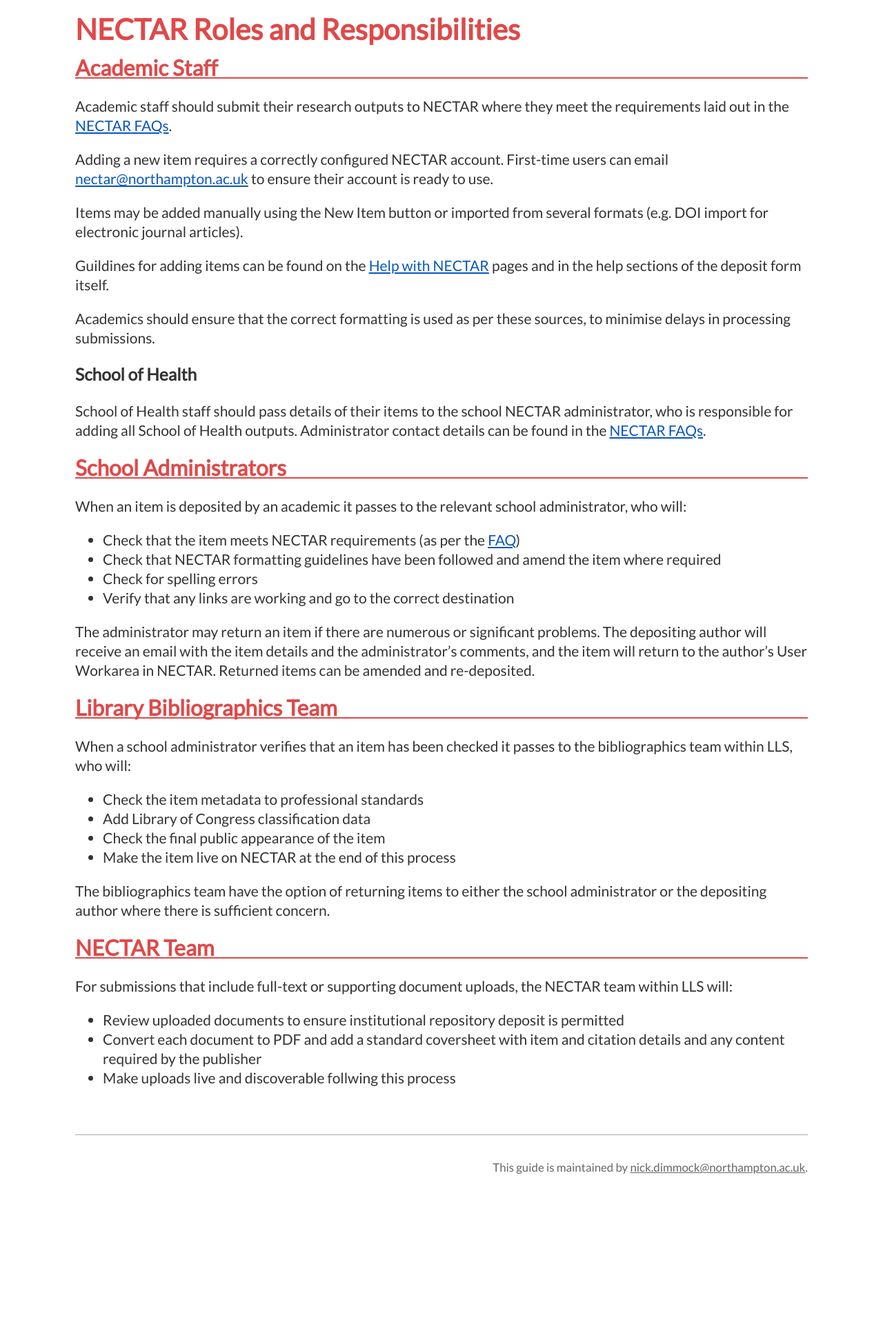
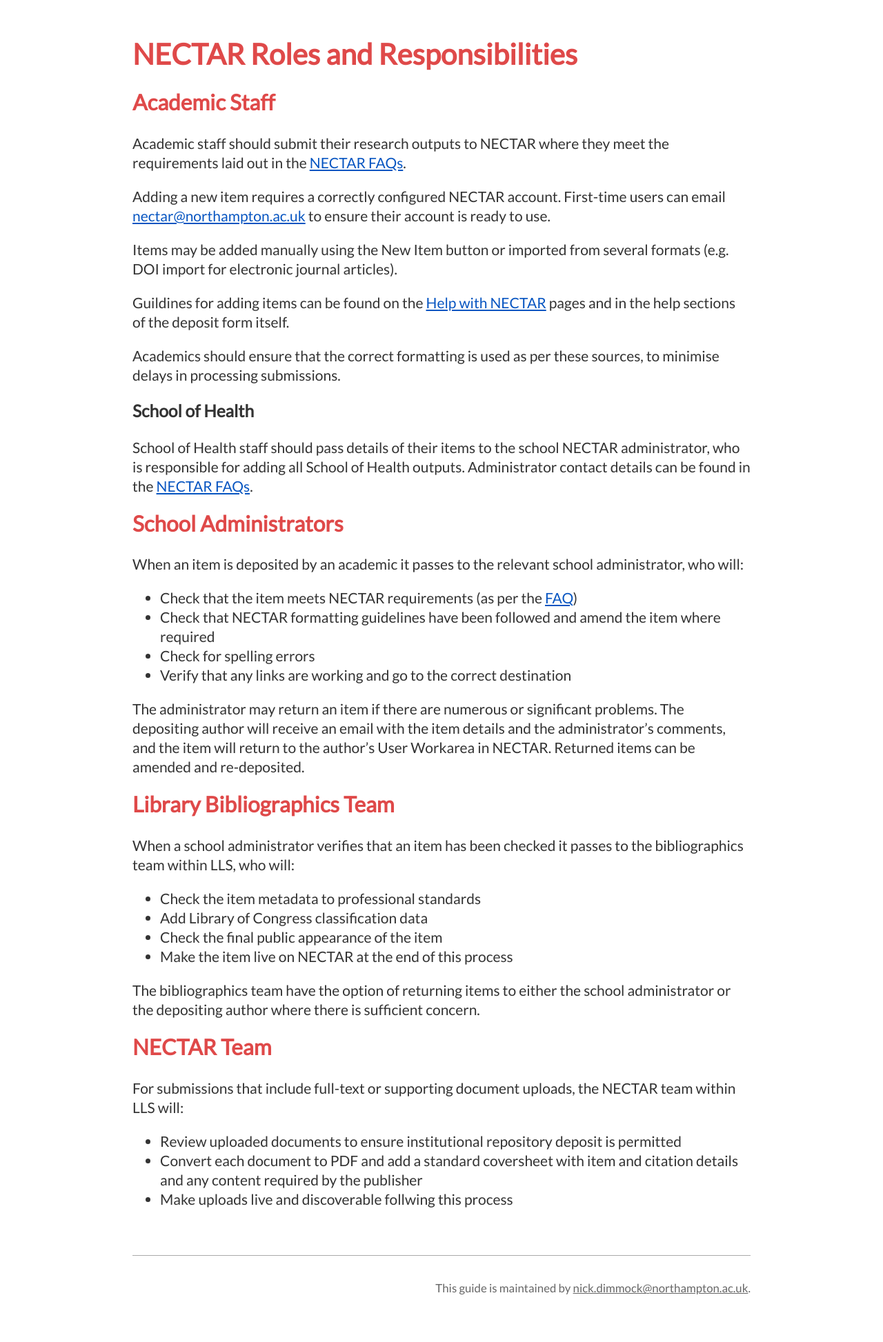
Before and after one commit to NickDimmock/nectar-roles, a Jekyll site: the page built from index.md, in a window 1280 px wide. Shown: the whole page at 69% size. Built offline with Jekyll 4.4.1, drawn with Linux system fonts in a browser that asks for light colours; nearby versions of some CDN libraries; Markdown is read by kramdown in place of the engine named in the settings; before the commit the page ends 1715 px from its top, so only the background shows below that.

Commit message:
CSS update

```diff
--- a/stylesheets/styles.css
+++ b/stylesheets/styles.css
@@ -3,16 +3,15 @@
   color: #333;
   font-size: 21px;
   line-height: 28px;
+  margin: 5% 15%;
 }
 #content {
-	margin: 0 8% 0 8%;
 }
 h1, h2 {
 	color: #DF4949;
+	margin-bottom: 1em;
 }
-h2 {
-	border-bottom: 2px solid #DF4949;
-}
+
 a, a:visited {
 	color: #0755c1;
 }
```
